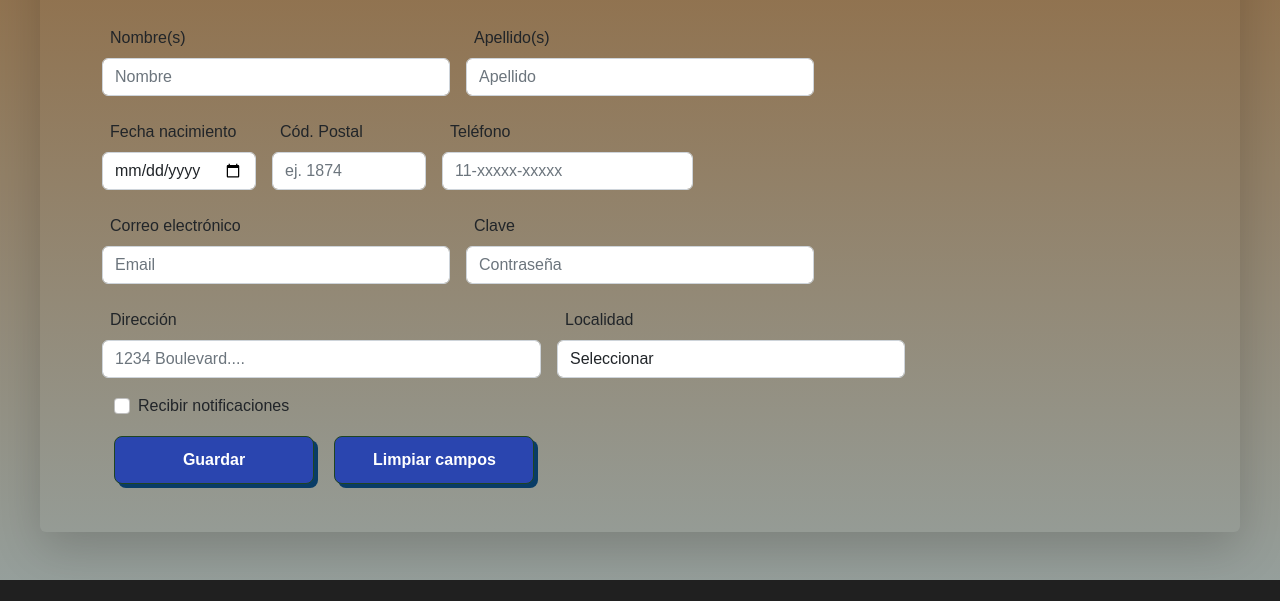
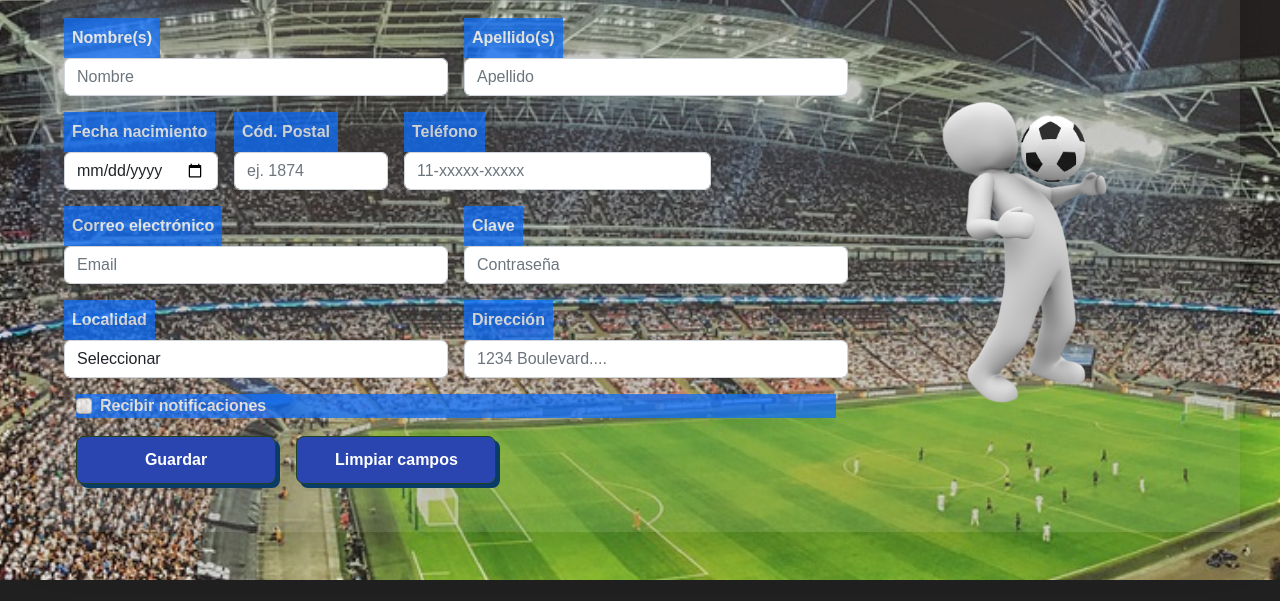
Before and after one commit to MathiasCrip/Coderhouse, a plain HTML site: page Documentos-html/Registro.html in a window 1280 px wide. Shown: the part 172-773 px from the top of the page. Drawn offline with nearby package versions, Linux system fonts and the light colour scheme; a script that the page names is missing.

Commit message:
modifico el registro.html

```diff
--- a/Documentos-html/Registro.html
+++ b/Documentos-html/Registro.html
@@ -16,6 +16,10 @@
     <!-- Core theme CSS (includes Bootstrap)-->
     <link href="../Style_css/Style_ed.css" rel="stylesheet" />
 
+
+    <style>
+
+    </style>
 </head>
 
 <body id="registro__body">
@@ -27,15 +31,15 @@
                 data-bs-target="#navbarNav" aria-controls="navbarNav" aria-expanded="false"
                 aria-label="Toggle navigation">
 
-                <div class="box-btn position-relative ">
+                <div class="box-btn position-relative">
                     <input class="position-absolute opacity-0" type="checkbox" name="" id="">
                     <div class="btn-nav"></div>
                 </div>
 
             </button>
-            <div class="collapse navbar-collapse justify-content-end" id="navbarNav">
-                <ul class="navbar-nav ms-5">
-                    <li class="nav-item">
+            <div class="collapse navbar-collapse justify-content-end " id="navbarNav">
+                <ul class="navbar-nav ms-5 ">
+                    <li class="nav-item ">
                         <a class="nav-link" href="../index.html">Home</a>
                     </li>
                     <li class="nav-item">
@@ -55,63 +59,74 @@
 
     <main class="registro__main shadow-lg p-3 mb-5 rounded">
 
-        <h2 class="text-start ms-5 pt-4 fw-bold text-dark fs-1">Formulario de registro</h2>
+        <h2 class="text-start ms-5 pt-4 fw-bold text-white fs-1">Formulario de registro</h2>
+
+
 
         <form class="my-4">
-            <div class="container">
+            <div class="container-fluid d-flex flex-row-reverse align-items-center">
+
+                <div class="registro__img">
+                    <img src="../Imagenes/imagenes_index/usuario.png" class="w-100" alt="Imagen-registro">
+                </div>
+
                 <div class="row">
                     <div class="col">
-                        <div class="form-row row ps-4 pe-4">
+                        <div class="form-row row ">
                             <div
-                                class="form-group p-2 registro-input-nombre col-xl-4 col-md-4 col-sm-6 align-items-center">
-                                <label for="input-nombre" class="p-2">Nombre(s)</label>
+                                class="form-group p-2 registro-input-nombre col-xl-6 col-md-6 col-sm-12 align-items-center">
+                                <label for="input-nombre"
+                                    class="p-2 bg-primary opacity-75 fw-bold text-white">Nombre(s)</label>
                                 <input type="text" class="form-control" id="input-nombre" placeholder="Nombre">
                             </div>
                             <div
-                                class="form-group p-2 registro-input-apellido col-xl-4 col-md-4 col-sm-6 align-items-center">
-                                <label for="apellido" class="p-2">Apellido(s)</label>
+                                class="form-group p-2 registro-input-apellido col-xl-6 col-md-5 col-sm-12 align-items-center">
+                                <label for="apellido"
+                                    class="p-2 bg-primary opacity-75 fw-bold text-white">Apellido(s)</label>
                                 <input type="text" class="form-control" id="apellido" placeholder="Apellido">
                             </div>
 
                             <div class="form-row row">
-                                <div class="form-group registro-input-fnac p-2 col-xl-2 col-md-3 col-sm-3">
-                                    <label for="fecha" class="py-2 px-2 mx-auto">Fecha nacimiento</label>
+                                <div class="form-group registro-input-fnac p-2 col-xl-4 col-md-4 col-sm-4">
+                                    <label for="fecha"
+                                        class="py-2 px-2 mx-auto bg-primary opacity-75 fw-bold text-white">Fecha
+                                        nacimiento</label>
                                     <input type="date" class=" form-control " id="fecha">
                                 </div>
-                                <div class="form-group registro-input-codPost p-2 col-xl-2 col-md-2 col-sm-3 ">
-                                    <label for="input-codPos" class="py-2 px-2">Cód. Postal</label>
+                                <div class="form-group registro-input-codPost p-2 col-xl-4 col-md-2 col-sm-3 ">
+                                    <label for="input-codPos"
+                                        class="py-2 px-2 bg-primary opacity-75 fw-bold text-white">Cód. Postal</label>
                                     <input type="text" class=" form-control" id="input-codPos" placeholder="ej. 1874">
                                 </div>
                                 <div
-                                    class="form-group p-2 registro-input-tel col-xl-3 col-md-4 col-sm-6 align-items-center">
-                                    <label for="tel" class="p-2">Teléfono</label>
+                                    class="form-group p-2 registro-input-tel col-xl-5 col-md-4 col-sm-6 align-items-center">
+                                    <label for="tel"
+                                        class="p-2 bg-primary opacity-75 fw-bold text-white">Teléfono</label>
                                     <input type="tel" class=" form-control" id="tel" placeholder="11-xxxxx-xxxxx">
                                 </div>
                             </div>
                         </div>
-                        <div class="form-group ps-4 pe-4">
+                        <div class="form-group ">
                             <div class=" form-row row ">
                                 <div
-                                    class="form-group registro-input-email p-2 col-md-4 col-xl-4 col-sm-5 align-items-center">
-                                    <label for="input-email" class="p-2">Correo electrónico</label>
+                                    class="form-group registro-input-email p-2 col-md-6 col-xl-6 col-sm-10 align-items-center">
+                                    <label for="input-email" class="p-2 bg-primary opacity-75 fw-bold text-white">Correo
+                                        electrónico</label>
                                     <input type="email" class="registro-input form-control" id="input-email"
                                         placeholder="Email">
                                 </div>
                                 <div
-                                    class="form-group registro-input-clave p-2 col-md-4 col-xl-4 col-sm-5 align-items-center">
-                                    <label for="input-clave" class="p-2">Clave</label>
+                                    class="form-group registro-input-clave p-2 col-md-5 col-xl-6 col-sm-10 align-items-center">
+                                    <label for="input-clave"
+                                        class="p-2 bg-primary opacity-75 fw-bold text-white">Clave</label>
                                     <input type="password" class="registro-input form-control" id="input-clave"
                                         placeholder="Contraseña">
                                 </div>
                             </div>
                             <div class="form-group form-row row ">
-                                <div class="from-group registro-input-dire p-2 col-xl-5 col-md-4 col-sm-3">
-                                    <label for="input-direccion" class="p-2">Dirección</label>
-                                    <input type="text" class="registro-input form-control" id="input-direccion"
-                                        placeholder="1234 Boulevard....">
-                                </div>
-                                <div class="form-group registro-input-loc p-2 col-md-4 col-sm-6">
-                                    <label for="input-localidad" class="p-2">Localidad</label>
+                                <div class="form-group registro-input-loc p-2 col-md-5 col-xl-6 col-sm-6">
+                                    <label for="input-localidad"
+                                        class="p-2 bg-primary opacity-75 fw-bold text-white">Localidad</label>
                                     <select id="input-localidad" class="registro-input form-control">
                                         <option selected>Seleccionar </option>
                                         <option>Lanús</option>
@@ -120,15 +135,23 @@
                                         <option>....</option>
                                     </select>
                                 </div>
+                                <div class="from-group registro-input-dire p-2 col-xl-6 col-md-6 col-sm-10">
+                                    <label for="input-direccion"
+                                        class="p-2 bg-primary opacity-75 fw-bold text-white">Dirección</label>
+                                    <input type="text" class="registro-input form-control" id="input-direccion"
+                                        placeholder="1234 Boulevard....">
+                                </div>
+
                             </div>
                             <div class="form-group p-2">
-                                <div class="form-check ">
+                                <div class="form-check bg-primary opacity-75">
                                     <input class="form-check-input" type="checkbox" id="gridCheck">
-                                    <label class="form-check-label " for="gridCheck">
+                                    <label class="form-check-label text-white fw-bold" for="gridCheck">
                                         Recibir notificaciones
                                     </label>
                                 </div>
                             </div>
+
                             <button type="submit" class="registro--btn-save m-2">Guardar</button>
                             <button type="reset" class="registro--btn-clear m-2">Limpiar campos</button>
                         </div>
--- a/Style_css/Style_ed.scss
+++ b/Style_css/Style_ed.scss
@@ -112,10 +112,15 @@ $value in $bg-color {
 #registro__body {
 
     font-family: $font;
-    background: linear-gradient(#8f663a, #98b6c3);
+    background-image: url(../Imagenes/imagenes_index/fondo-registro.jpg);
+    background-position: center center;
+    background-repeat: no-repeat;
+    background-size: cover;
+
 
     .registro__main {
 
+        backdrop-filter: invert(10%);
         max-width: 1200px;
         margin: auto auto;
 
@@ -244,6 +249,7 @@ a {
             width: 17rem;
             background-color: transparent;
             margin-left: 6rem;
+            border: transparent;
 
             a {
 
@@ -310,6 +316,18 @@ a {
     }
 }
 
+@media (max-width:576px) {
+    .registro__img {
+        img {
+            transition: all .5s;
+            transform: translate(-93px, -203px) rotateY(180deg);
+
+        }
+    }
+
+
+}
+
 .contenedor-fixture {
     .partido-grupo {
         overflow-x: auto;
@@ -346,7 +364,6 @@ a {
             min-height: 240px;
         }
     }
-
 
     @media (max-width:576px) {
 
```
Also changed, not shown: index.html (+2 -1 lines), Imagenes/imagenes_index/fondo-registro.jpg (added), Imagenes/imagenes_index/header__logo.png (deleted), Imagenes/imagenes_index/usuario.png (added), Style_css/Style_ed.css, 1 other file.
